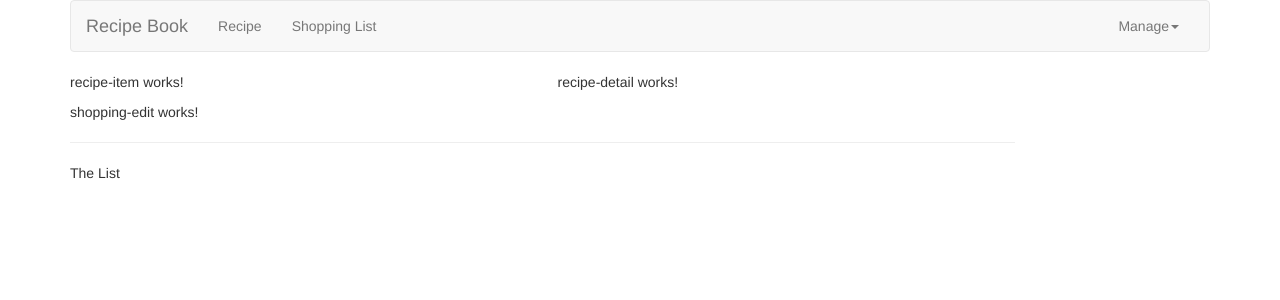
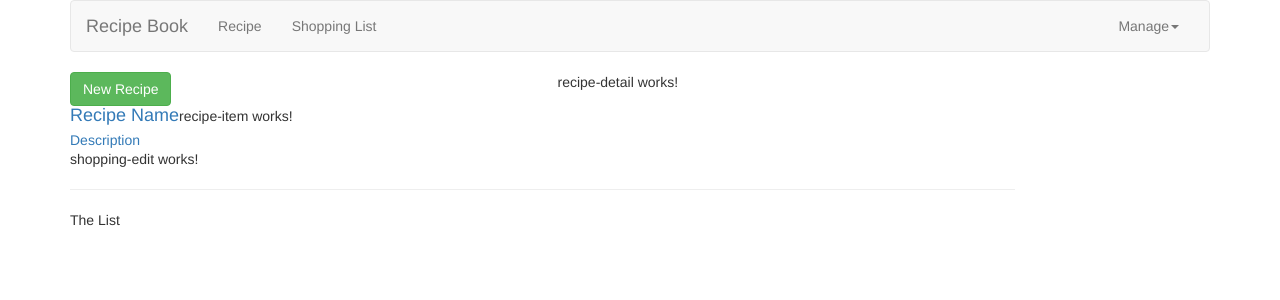
Before and after one commit to adityatrip/Angular5-UdemyFoodApp, an Angular app: page / in a window 1280 px wide. Shown: the top 300 px of the page. Built offline with nearby package versions, Linux system fonts and the light colour scheme.

Commit message:
Adding Recipe item.

```diff
--- a/src/app/recipe-list/recipe-list.component.html
+++ b/src/app/recipe-list/recipe-list.component.html
@@ -1 +1,17 @@
-<app-recipe-item></app-recipe-item>
+<div class = "row">
+    <div class = "col-xs-12">
+        <button class = "btn btn-success">New Recipe</button>
+    </div>
+    <div class = "col-xs-12">
+        <a href = "#" class = "list-group-item-clearfix">
+            <div class = "pull-left">
+                <h4 class = "list-group-item-heading">Recipe Name</h4>
+                <p class = "list-group-item-text">Description</p>
+            </div>
+            <span class = "pull-right">
+                <img src = "" alt = "" class = "image-responsive" style = "max-height: 50px;">
+            </span>
+        </a>
+        <app-recipe-item></app-recipe-item>
+    </div>
+</div>
--- /dev/null
+++ b/src/app/recipes/recipe.model.ts
@@ -0,0 +1,15 @@
+/*
+* This file is used to define the structure of Recipe, how it looks and what attributes it should have.
+*/
+export class Recipe {
+    public name : string;
+    public description : string;
+    public imagePath : string;
+
+    constructor(name: string, desc: string, imagePath: string) {
+        this.name = name;
+        this.description = desc;
+        this.imagePath = imagePath;
+    }
+
+}
--- a/src/app/recipes/recipes.component.ts
+++ b/src/app/recipes/recipes.component.ts
@@ -1,4 +1,5 @@
 import { Component, OnInit } from '@angular/core';
+import { Recipe } from './recipe.model';
 
 @Component({
   selector: 'app-recipes',
@@ -6,6 +7,10 @@
   styleUrls: ['./recipes.component.css']
 })
 export class RecipesComponent implements OnInit {
+  //recipes is an array, typecasted in Recipe class so that it can have only objects of type Recipe class.
+  recipes: Recipe[] = [
+    new Recipe('Test Recipe','Delicious fairly priced Fried Chicken','D:/AngularProjects/Images/FriedChicken.jpeg')
+  ];
 
   constructor() { }
 
```
